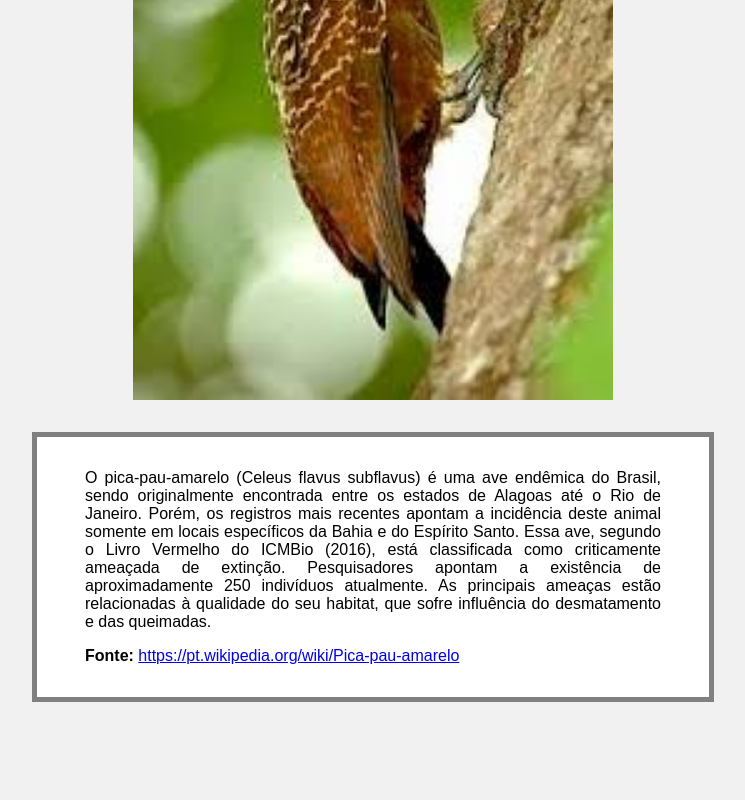
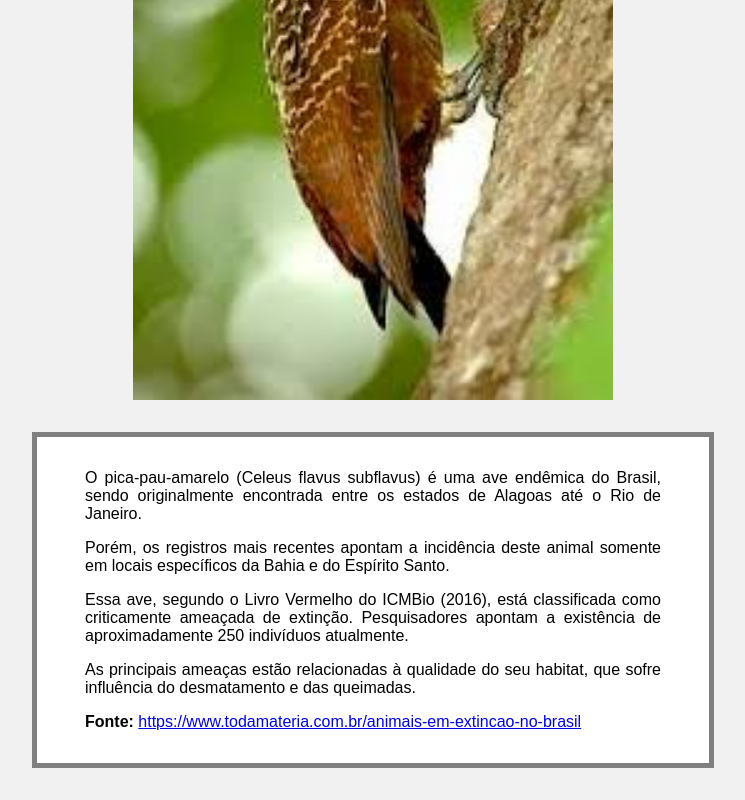
Before and after one commit to wagnerrose/pica_pau_amarelo, a plain HTML site: page index.html in a window 1280 px wide. Shown: the part 457-1257 px from the top of the page, without its empty margins (267-1012 px from the left). Before the commit the page ends 1191 px from the top, so only its background shows below. Drawn offline with Linux system fonts and the light colour scheme.

Commit message:
versao final

```diff
--- a/index.html
+++ b/index.html
@@ -18,12 +18,18 @@
       <div class="artigo">
         <p>
           O pica-pau-amarelo (Celeus flavus subflavus) é uma ave endêmica do Brasil, sendo originalmente encontrada entre os estados de Alagoas até o Rio de Janeiro.
-          Porém, os registros mais recentes apontam a incidência deste animal somente em locais específicos da Bahia e do Espírito Santo.
+        </p>
+        <p>
+Porém, os registros mais recentes apontam a incidência deste animal somente em locais específicos da Bahia e do Espírito Santo.
+        </p>
+        <p>
           Essa ave, segundo o Livro Vermelho do ICMBio (2016), está classificada como criticamente ameaçada de extinção. Pesquisadores apontam a existência de aproximadamente 250 indivíduos atualmente.
+        </p>
+        <p>
           As principais ameaças estão relacionadas à qualidade do seu habitat, que sofre influência do desmatamento e das queimadas.
         </p>
         <p>
-          <strong>Fonte:</strong> <a href="https://pt.wikipedia.org/wiki/Pica-pau-amarelo">https://pt.wikipedia.org/wiki/Pica-pau-amarelo</a>
+          <strong>Fonte:</strong> <a href="https://www.todamateria.com.br/animais-em-extincao-no-brasil">https://www.todamateria.com.br/animais-em-extincao-no-brasil</a>
         </p>
       </div>
    </body>
```
